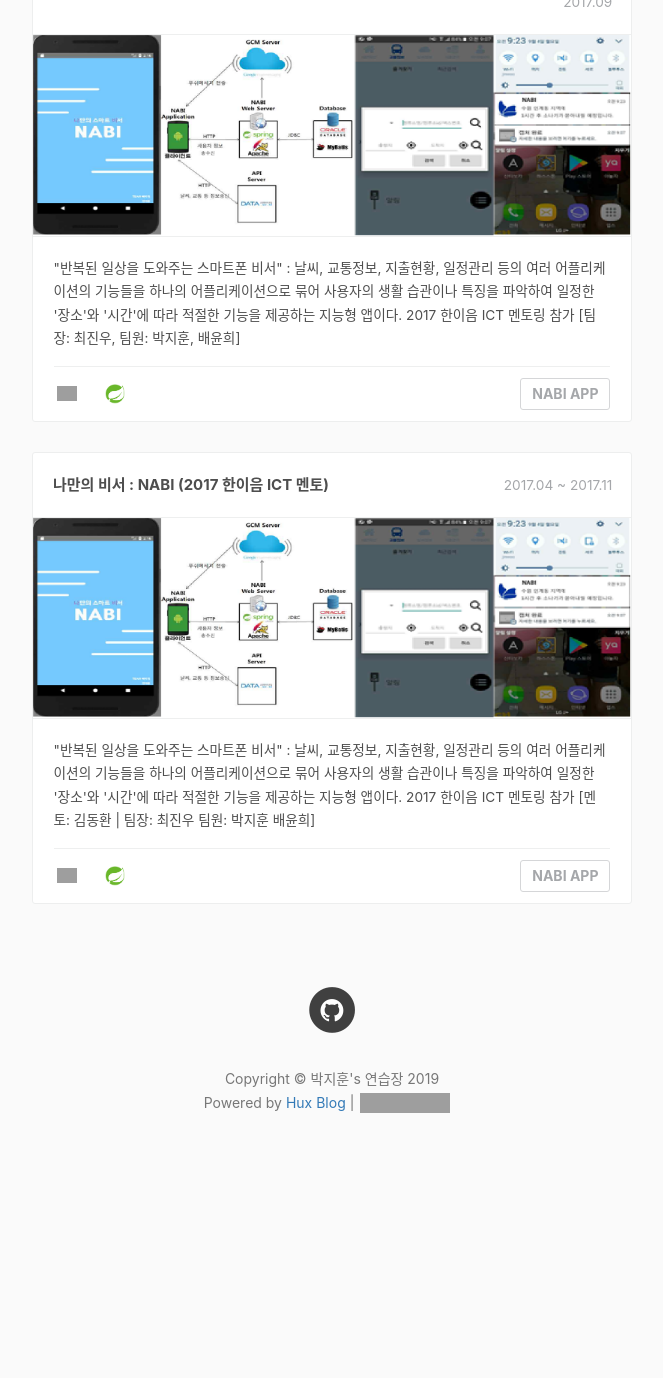
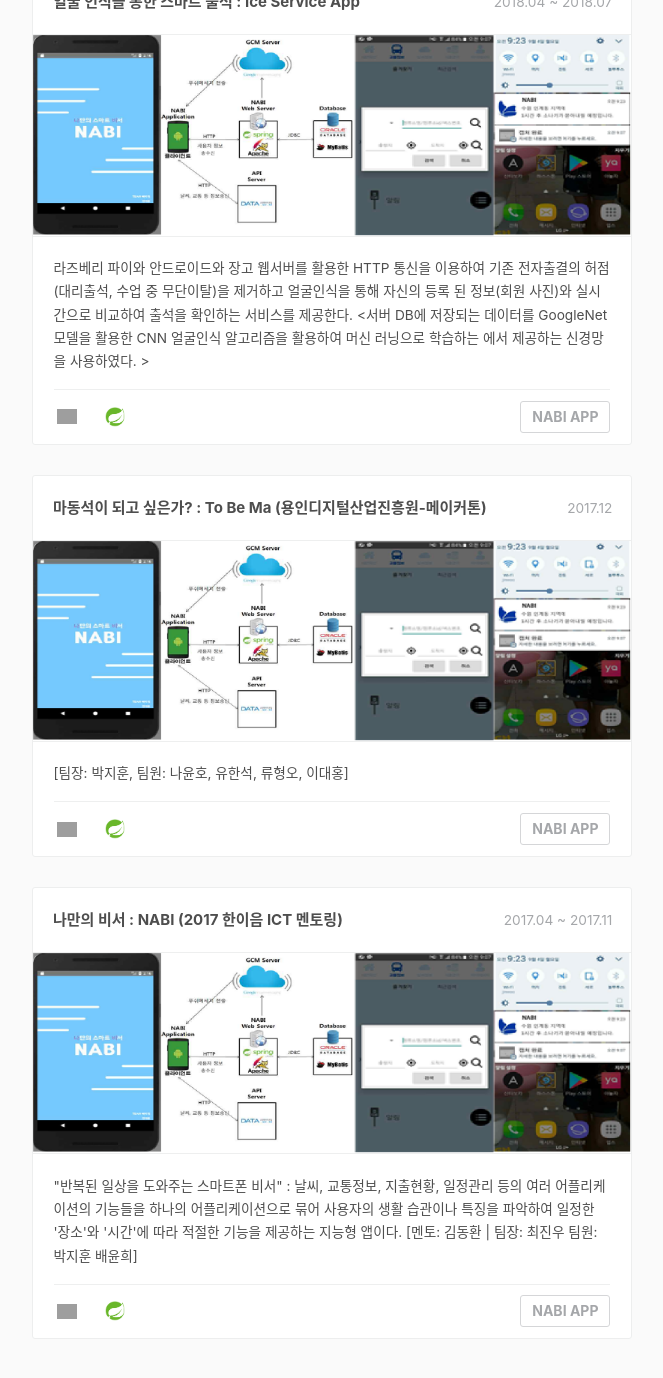
Before and after one commit to ggoowlgns/ggoowlgns.github.io, a Jekyll site: the page built from portfolio/index.html, in a window 1280 px wide and 1400 px high, scrolled down 1027 px. Shown: the top 1378 px of the window, without its empty margins (308-971 px from the left). Built offline with Jekyll 4.4.1, drawn with Linux system fonts in a browser that asks for light colours; nearby versions of some CDN libraries; comment, search, counter and statistics services are not loaded; before the commit the page ends 2231 px from its top, so only the background shows below that; some of the changed text lies outside the part shown; grey boxes are pictures that could not be loaded.

Commit message:
Update index.html

```diff
--- a/portfolio/index.html
+++ b/portfolio/index.html
@@ -39,16 +39,16 @@ layout: default
 						</div>
 					</li>
 
-
 					<li>
 						<div class="cbp_tmlabel">
 							<!-- 제목 -->
-							<h2 id="boxoffice"></h2>
-							<time>2017.09</time>
+							<h2 id="boxoffice">얼굴 인식을 통한 스마트 출석 : Ice Service App</h2>
+							<time>2018.04 ~ 2018.07</time>
 							<img src="images/NABI.png">
 							<ul>
 								<li>
-									"반복된 일상을 도와주는 스마트폰 비서" : 날씨, 교통정보, 지출현황, 일정관리 등의 여러 어플리케이션의 기능들을 하나의 어플리케이션으로 묶어 사용자의 생활 습관이나 특징을 파악하여 일정한 '장소'와 '시간'에 따라 적절한 기능을 제공하는 지능형 앱이다. 2017 한이음 ICT 멘토링 참가 [팀장: 최진우, 팀원: 박지훈, 배윤희]
+									라즈베리 파이와 안드로이드와 장고 웹서버를 활용한 HTTP 통신을 이용하여 기존 전자출결의 허점(대리출석, 수업 중 무단이탈)을 제거하고 얼굴인식을 통해 자신의 등록
+된 정보(회원 사진)와 실시간으로 비교하여 출석을 확인하는 서비스를 제공한다. <서버 DB에 저장되는 데이터를 GoogleNet모델을 활용한 CNN 얼굴인식 알고리즘을 활용하여 머신 러닝으로 학습하는 에서 제공하는 신경망을 사용하였다. >
 								</li>
 								<li class="skill">
 
@@ -63,12 +63,32 @@ layout: default
 					<li>
 						<div class="cbp_tmlabel">
 							<!-- 제목 -->
-							<h2 id="boxoffice">나만의 비서 : NABI (2017 한이음 ICT 멘토)</h2>
+							<h2 id="boxoffice">마동석이 되고 싶은가? : To Be Ma (용인디지털산업진흥원-메이커톤)</h2>
+							<time>2017.12</time>
+							<img src="images/NABI.png">
+							<ul>
+								<li>
+									[팀장: 박지훈, 팀원: 나윤호, 유한석, 류형오, 이대홍]
+								</li>
+								<li class="skill">
+
+									<span class="i-android"></span>
+									<span class="i-spring"></span>
+									<span class="link"><a target="_blank" href="https://github.com/uni3621/nabi">NABI APP</a></span>
+								</li>
+							</ul>
+						</div>
+					</li>
+
+					<li>
+						<div class="cbp_tmlabel">
+							<!-- 제목 -->
+							<h2 id="boxoffice">나만의 비서 : NABI (2017 한이음 ICT 멘토링)</h2>
 							<time>2017.04 ~ 2017.11</time>
 							<img src="images/NABI.png">
 							<ul>
 								<li>
-									"반복된 일상을 도와주는 스마트폰 비서" : 날씨, 교통정보, 지출현황, 일정관리 등의 여러 어플리케이션의 기능들을 하나의 어플리케이션으로 묶어 사용자의 생활 습관이나 특징을 파악하여 일정한 '장소'와 '시간'에 따라 적절한 기능을 제공하는 지능형 앱이다. 2017 한이음 ICT 멘토링 참가 [멘토: 김동환 | 팀장: 최진우 팀원: 박지훈 배윤희]
+									"반복된 일상을 도와주는 스마트폰 비서" : 날씨, 교통정보, 지출현황, 일정관리 등의 여러 어플리케이션의 기능들을 하나의 어플리케이션으로 묶어 사용자의 생활 습관이나 특징을 파악하여 일정한 '장소'와 '시간'에 따라 적절한 기능을 제공하는 지능형 앱이다. [멘토: 김동환 | 팀장: 최진우 팀원: 박지훈 배윤희]
 								</li>
 								<li class="skill">
 
```
